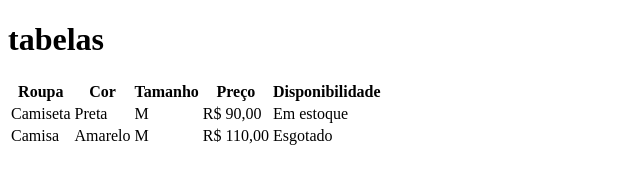
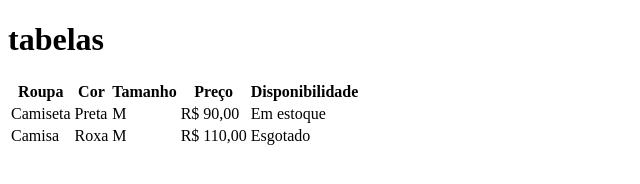
Before and after one commit to jessica-os/aula-tabela, a plain HTML site: page index.html in a window 1280 px wide. Shown: the whole page, without its empty margins (0-640 px from the left). Drawn offline with Linux system fonts and the light colour scheme.

Commit message:
trocado de cor amarela para roxa

```diff
--- a/index.html
+++ b/index.html
@@ -25,7 +25,7 @@
        </tr>
         <tr>
             <td>Camisa</td>
-            <td>Amarelo</td>
+            <td>Roxa</td>
             <td>M</td>
             <td>R$ 110,00</td>
             <td>Esgotado</td>
```
